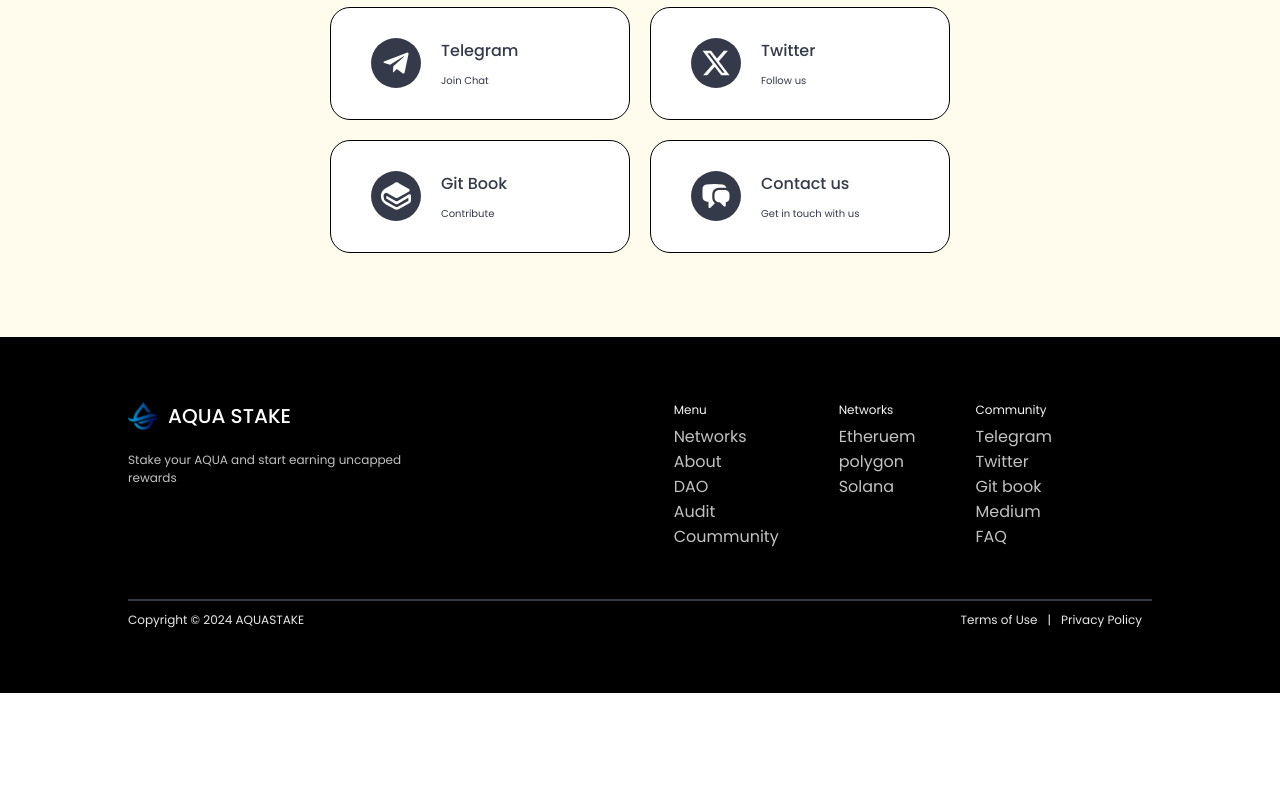
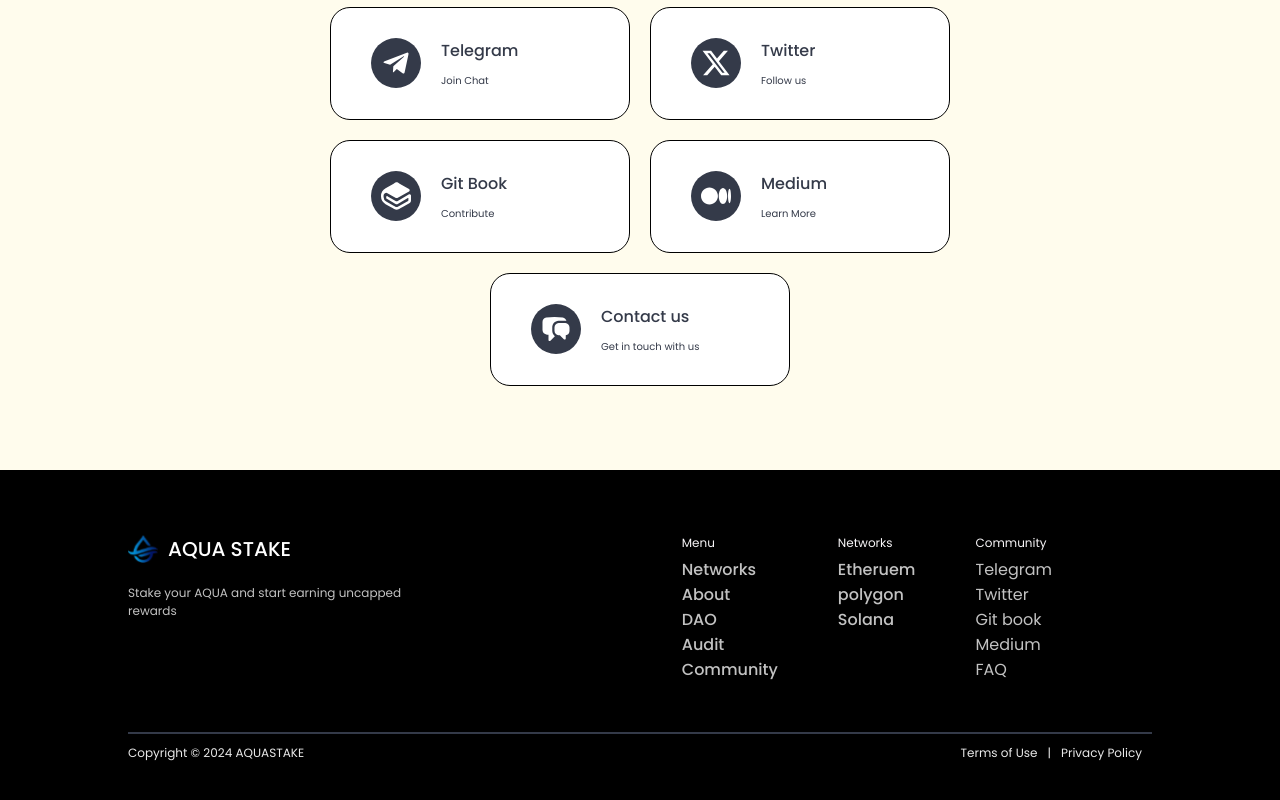
Before and after one commit to Meshbola15/aqua_stake, a React (Vite) app: page / in a window 1280 px wide. Shown: the part 4481-5281 px from the top of the page. Before the commit the page ends 5174 px from the top, so only its background shows below. Built offline with nearby package versions, Linux system fonts and the light colour scheme.

Commit message:
minor Updates

```diff
--- a/src/sections/community/community.jsx
+++ b/src/sections/community/community.jsx
@@ -3,7 +3,7 @@
 
 import { FaXTwitter } from "react-icons/fa6";
 import { BiLogoTelegram } from "react-icons/bi";
-import { FaBloggerB } from "react-icons/fa6";
+import { FaMedium } from "react-icons/fa6";
 import { HiMiniChatBubbleLeftRight } from "react-icons/hi2";
 import { SiGitbook } from "react-icons/si";
 
@@ -65,6 +65,12 @@
           linkSubText="Contribute"
         />
         <SocialLinks
+          icon={<FaMedium size={IconSize} color={IconColor} />}
+          link="#"
+          linkTitle="Medium"
+          linkSubText="Learn More"
+        />
+        <SocialLinks
           icon={<HiMiniChatBubbleLeftRight size={IconSize} color={IconColor} />}
           link="#"
           linkTitle="Contact us"
--- a/src/sections/footer/footer.jsx
+++ b/src/sections/footer/footer.jsx
@@ -2,6 +2,21 @@
 import "./footer.css";
 import logo from "../../assets/logo-big.svg";
 import { Link } from "react-router-dom";
+import { HashLink } from "react-router-hash-link";
+
+const SectionLink = ({ path, name }) => {
+  return (
+    <li className="sectionLink">
+      <HashLink
+        scroll={(el) => el.scrollIntoView({ behavior: "smooth" })}
+        to={`/#${path}`}
+        className="navbar-item-link"
+      >
+        {name}
+      </HashLink>
+    </li>
+  );
+};
 
 const Footer = () => {
   return (
@@ -21,22 +36,15 @@
             <li>
               <p>Menu</p>
             </li>
-            <li>
-              <a href="#">Networks</a>
-            </li>
-            <li>
-              <a href="#">About</a>
-            </li>
-            <li>
-              <a href="#">DAO</a>
-            </li>
+            <SectionLink name="Networks" path="network" />
 
-            <li>
-              <a href="#">Audit</a>
-            </li>
-            <li>
-              <a href="#">Coummunity</a>
-            </li>
+            <SectionLink name="About" path="about" />
+
+            <SectionLink name="DAO" path="dao" />
+
+            <SectionLink name="Audit" path="audit" />
+
+            <SectionLink name="Community" path="community" />
           </ul>
 
           {/* ////////////////////// */}
@@ -45,15 +53,12 @@
             <li>
               <p>Networks</p>
             </li>
-            <li>
-              <a href="#">Etheruem</a>
-            </li>
-            <li>
-              <a href="#">polygon</a>
-            </li>
-            <li>
-              <a href="#">Solana</a>
-            </li>
+
+            <SectionLink name="Etheruem" path="network" />
+
+            <SectionLink name="polygon" path="network" />
+
+            <SectionLink name="Solana" path="network" />
           </ul>
 
           {/* //////////////////// */}
```
